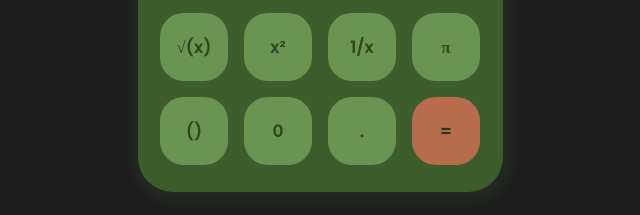
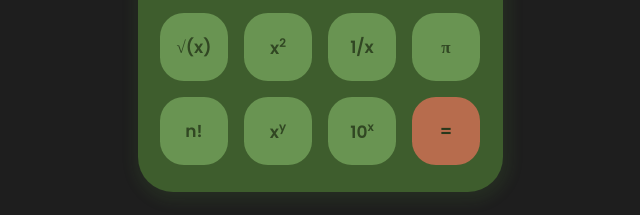
Before and after one commit to fojogrimmo/js-calculator-application, a plain HTML site: page index.html in a window 1280 px wide. Both pictures are taken after a click on the button "Functions". Shown: the part 566-781 px from the top of the page, 320-960 px from the left. Drawn offline with Linux system fonts and the light colour scheme.

Commit message:
Add last keyboard functions

```diff
--- a/index.html
+++ b/index.html
@@ -93,15 +93,21 @@
             <!-- 4th row of buttons -->
             <div>
               <button class="operator" id="sqrt">√(x)</button>
-              <button class="operator" id="power-two">x²</button>
+              <button class="operator" id="power-two">
+                x<sup><small>2</small></sup>
+              </button>
               <button class="operator" id="1/x">1/x</button>
               <button class="operator" id="pi"><b>π</b></button>
             </div>
             <!-- 5th row of buttons -->
             <div>
-              <button class="operator" id="">()</button>
-              <button class="operator" id="">0</button>
-              <button class="operator" id="">.</button>
+              <button class="operator" id="">n!</button>
+              <button class="operator" id="">
+                x<sup><small>y</small></sup>
+              </button>
+              <button class="operator" id="">
+                10<sup><small>x</small></sup>
+              </button>
               <button class="operator" id="equal">=</button>
             </div>
           </div>
```
